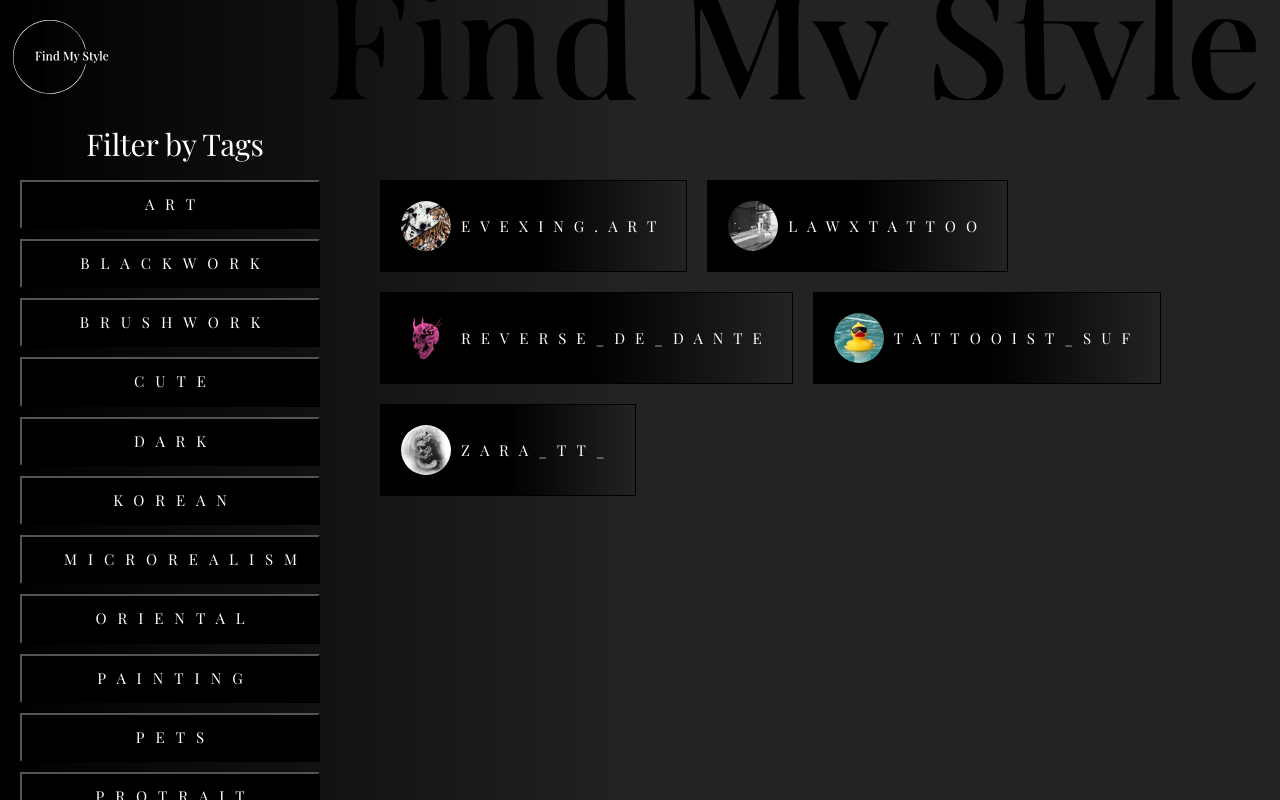
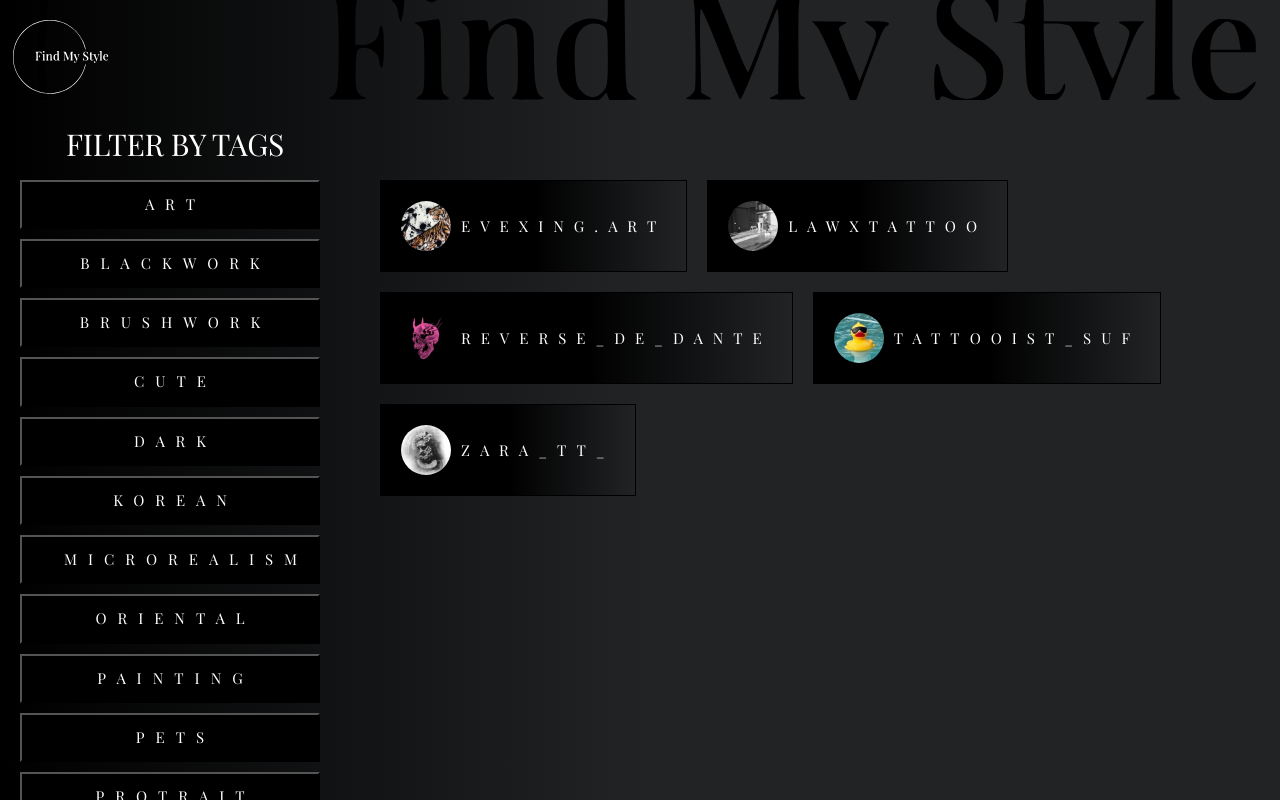
Before and after one commit to NikoDurano/FindMyStyle, a React (Vite) app: page /home in a window 1280 px wide. Built offline with nearby package versions, Linux system fonts and the light colour scheme.

Commit message:
minor fixes

```diff
--- a/src/Home.jsx
+++ b/src/Home.jsx
@@ -121,6 +121,7 @@ function Home() {
             style={{
               fontSize: "3rem",
               textAlign: "center",
+              textTransform: "uppercase",
             }}
           >
             Filter by Tags
--- a/src/css/homeBtn.css
+++ b/src/css/homeBtn.css
@@ -3,11 +3,13 @@
     background-color: white;
     font-weight: bold;
     color: black;
+
 }
 
 /* Add the selected class to selected buttons */
 .Homebtn.selected:hover {
     color: black;
+    transition-delay: 0s;
     background-color: var(--inv); /* Change background color on hover */
 }
 
```
